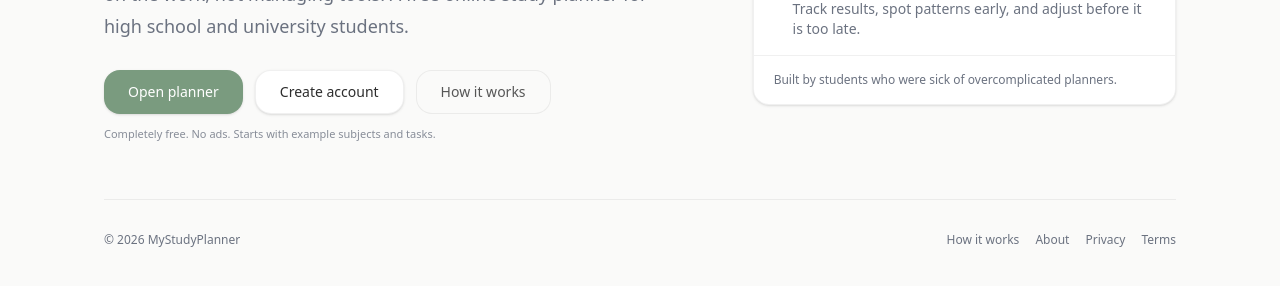
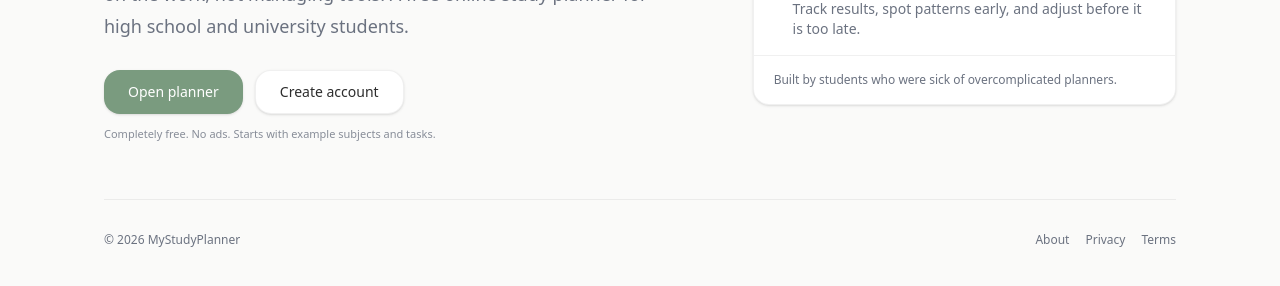
Before and after one commit to kaicrotty88/MyStudyPlanner, a Next.js app: page / in a window 1280 px wide. Shown: the part 462-748 px from the top of the page. Built offline with nearby package versions, Linux system fonts and the light colour scheme; no server answers.

Commit message:
how it works page v3

```diff
--- a/app/page.tsx
+++ b/app/page.tsx
@@ -73,13 +73,6 @@ export default async function Page() {
                   className="inline-flex h-11 items-center justify-center rounded-xl border border-border bg-card px-6 text-sm font-medium text-foreground shadow-sm hover:bg-muted/60 transition"
                 >
                   Create account
-                </Link>
-
-                <Link
-                  href="/how-it-works"
-                  className="inline-flex h-11 items-center justify-center rounded-xl border border-border bg-background px-6 text-sm font-medium text-foreground/80 hover:bg-muted/50 hover:text-foreground transition"
-                >
-                  How it works
                 </Link>
               </div>
 
@@ -161,12 +154,6 @@ export default async function Page() {
 
             <div className="flex items-center gap-4 text-xs">
               <Link
-                href="/how-it-works"
-                className="text-muted-foreground hover:text-foreground transition"
-              >
-                How it works
-              </Link>
-              <Link
                 href="/about"
                 className="text-muted-foreground hover:text-foreground transition"
               >
```
